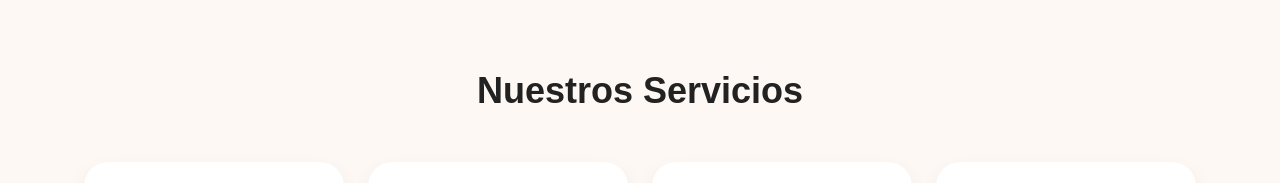
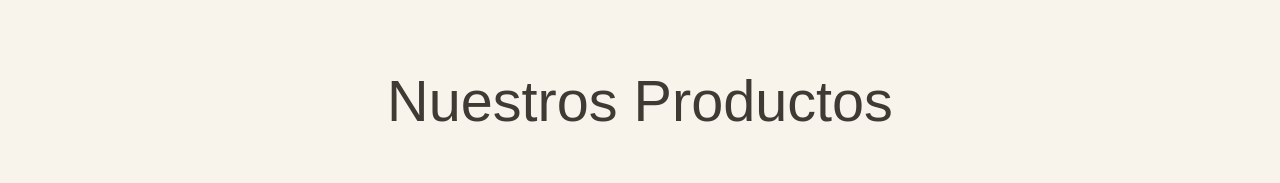
Before and after one commit to JulianManrique/eotia-frontend, a Next.js app: page / in a window 1280 px wide. Shown: the part 620-803 px from the top of the page. Built offline with nearby package versions, Linux system fonts and the light colour scheme.

Commit message:
cambiodiseno cards nuestros productos

```diff
--- a/app/components/Catalog/Catalog.module.css
+++ b/app/components/Catalog/Catalog.module.css
@@ -0,0 +1,17 @@
+.catalog {
+  padding: 5rem 5rem 7rem;
+  background: #f8f4ec;
+}
+
+.catalogTitle {
+  margin-bottom: 4rem;
+
+  text-align: center;
+
+  font-family: var(--font-berkshire);
+  font-size: 3.6rem;
+  font-weight: 400;
+  line-height: 1.1;
+
+  color: #3f3a34;
+}
--- a/app/components/Catalog/Catalog.tsx
+++ b/app/components/Catalog/Catalog.tsx
@@ -1,9 +1,12 @@
 import Link from "next/link";
+import styles from "./Catalog.module.css";
 
 export default function Catalog() {
   return (
-    <section className="catalog">
-      <h2>Nuestros Productos</h2>
+    <section className={styles.catalog}>
+      <h2 className={styles.catalogTitle}>
+        Nuestros Productos
+      </h2>
 
       <div className="catalog-container">
 
--- a/app/page.tsx
+++ b/app/page.tsx
@@ -1,6 +1,6 @@
 import Navbar from "./components/Navbar";
 import Hero from "./components/Hero/Hero"
-import Catalog from "./components/Catalog";
+import Catalog from "./components/Catalog/Catalog";
 import Services from "./components/Services";
 import About from "./components/About";
 import Footer from "./components/Footer/Footer";
```
